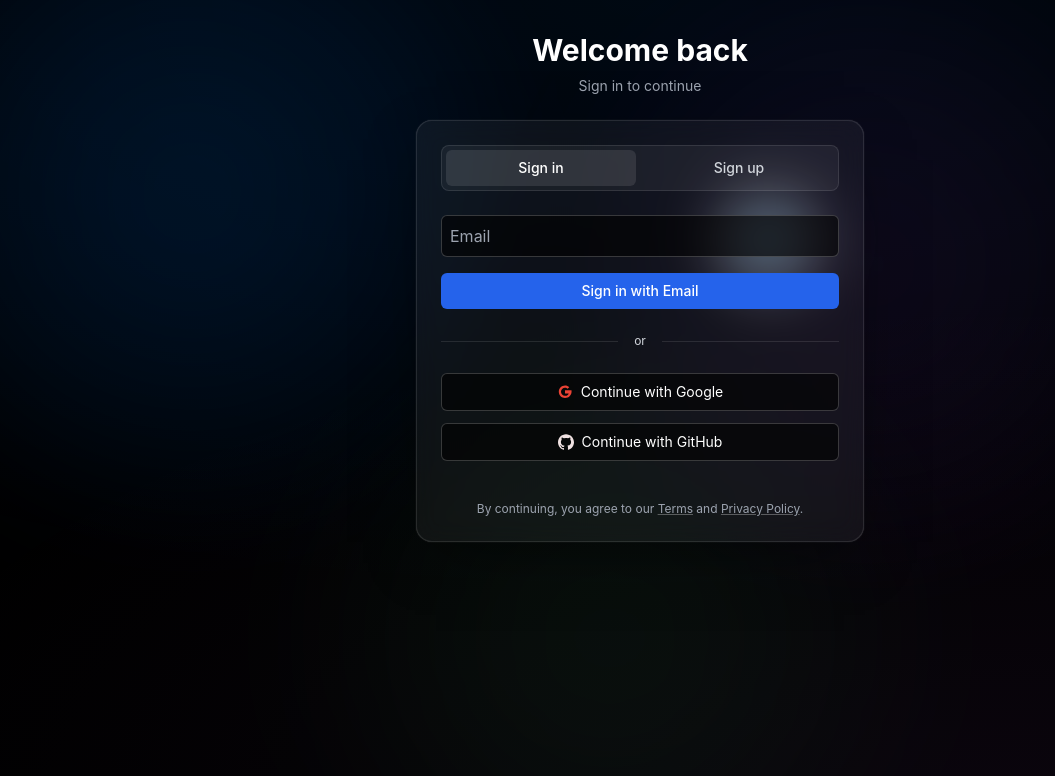
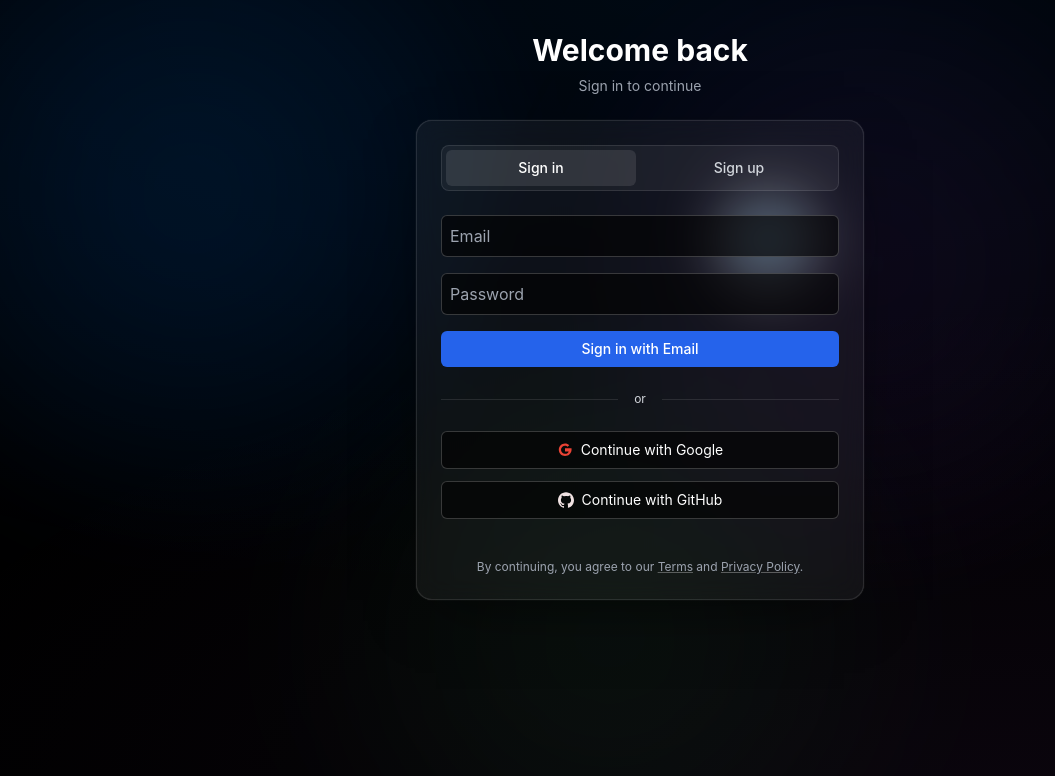
Before and after one commit to Jinoprinx/jinoshare, a Next.js app in the folder packages/web/: page /auth in a window 1280 px wide. Shown: the top 776 px of the page, without its empty margins (0-1055 px from the left). Built offline with nearby package versions, Linux system fonts and the light colour scheme; no server answers.

Commit message:
made password field visible on signin page

```diff
--- a/packages/web/app/auth/page.tsx
+++ b/packages/web/app/auth/page.tsx
@@ -186,7 +186,6 @@ export default function AuthPage() {
             onChange={(e) => setEmail(e.target.value)}
             className="w-full rounded-md border border-white/20 bg-black/60 text-white p-2 placeholder-gray-400 focus:outline-none focus:ring-2 focus:ring-blue-500/40"
           />
-          {mode === 'signup' && (
           <input
             type="password"
             placeholder="Password"
@@ -194,7 +193,6 @@ export default function AuthPage() {
             onChange={(e) => setPassword(e.target.value)}
             className="w-full rounded-md border border-white/20 bg-black/60 text-white p-2 placeholder-gray-400 focus:outline-none focus:ring-2 focus:ring-blue-500/40"
           />
-          )}
           {mode === 'signup' && (
             <input
               type="password"
```
Lines whose indentation alone changed are shown as unchanged.
